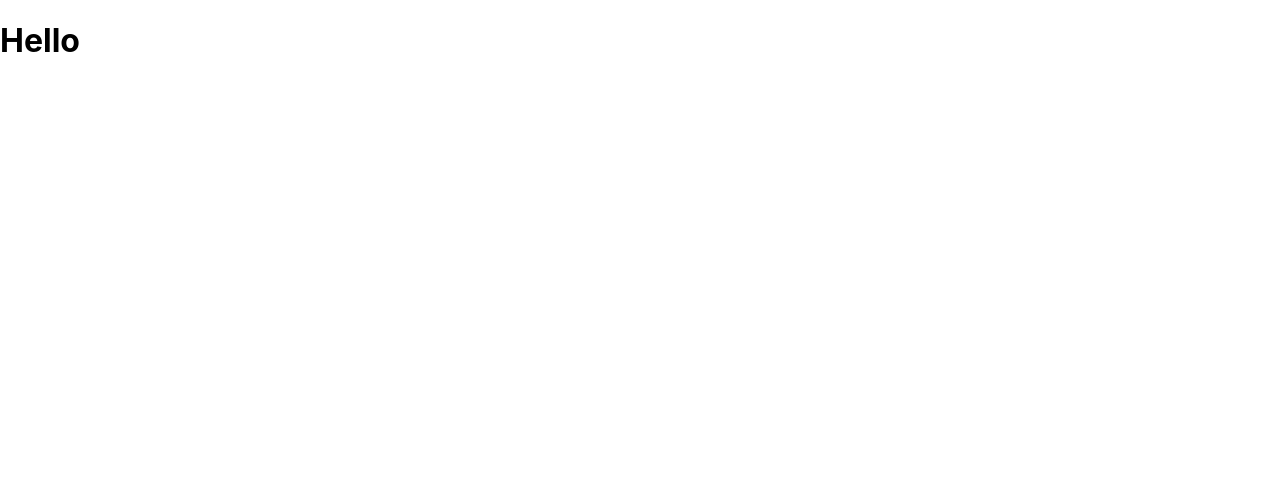
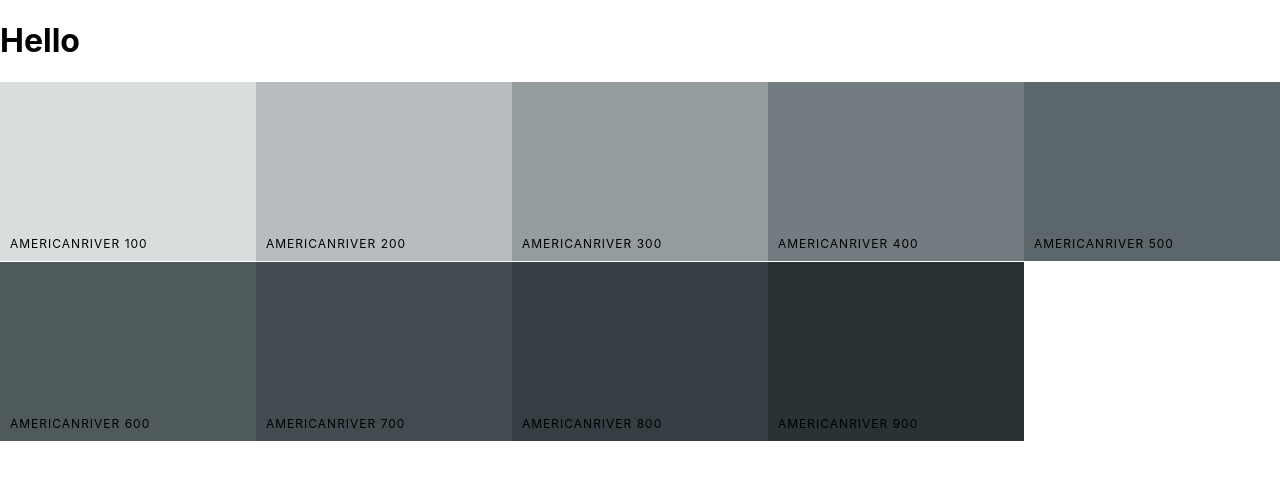
Before and after one commit to dk7696822/Color-Palette, a React (Create React App) app in the folder colors-app/: page /palette/flat-ui-colors-american/americanriver in a window 1280 px wide. Shown: the top 480 px of the page. Built offline with nearby package versions, Linux system fonts and the light colour scheme; the HTML template or start-up script is replaced by a standard one.

Commit message:
display more colors

```diff
--- a/colors-app/src/App.js
+++ b/colors-app/src/App.js
@@ -36,7 +36,14 @@
         <Route
           exact
           path="/palette/:paletteId/:colorId"
-          render={() => <SingleColorPalette />}
+          render={(routeProps) => (
+            <SingleColorPalette
+              colorId={routeProps.match.params.colorId}
+              palette={generatePalette(
+                this.findPalette(routeProps.match.params.paletteId)
+              )}
+            />
+          )}
         />
       </Switch>
     );
--- a/colors-app/src/ColorBox.js
+++ b/colors-app/src/ColorBox.js
@@ -16,7 +16,7 @@
     });
   }
   render() {
-    const { name, background, paletteId, id } = this.props;
+    const { name, background, paletteId, id, showLink } = this.props;
     const { copied } = this.state;
 
     return (
@@ -36,12 +36,14 @@
             </div>
             <button className="copy-button">Copy</button>
           </div>
+          {showLink && (
             <Link
               to={`/palette/${paletteId}/${id}`}
               onClick={(e) => e.stopPropagation()}
             >
               <span className="see-more">More</span>
             </Link>
+          )}
         </div>
       </CopyToClipboard>
     );
--- a/colors-app/src/Palette.js
+++ b/colors-app/src/Palette.js
@@ -25,6 +25,7 @@
           key={color.id}
           id={color.id}
           paletteId={id}
+          showLink={true}
         />
       );
     });
--- a/colors-app/src/PaletteList.js
+++ b/colors-app/src/PaletteList.js
@@ -16,8 +16,6 @@
             <h1>Welcome to FabColour</h1>
           </nav>
           <div className="palettes">
-            {/* <MiniPalette /> */}
-
             {palettes.map((palette) => {
               return (
                 <MiniPalette
--- a/colors-app/src/SingleColorPalette.js
+++ b/colors-app/src/SingleColorPalette.js
@@ -1,10 +1,36 @@
 import React, { Component } from "react";
+import ColorBox from "./ColorBox";
 
 class SingleColorPalette extends Component {
+  constructor(props) {
+    super(props);
+    this._shades = this.gatherShades(this.props.palette, this.props.colorId);
+  }
+  gatherShades(palette, colorToFilterBy) {
+    let shades = [];
+    let allColors = palette.colors;
+    for (let key in allColors) {
+      shades = shades.concat(
+        allColors[key].filter((color) => color.id === colorToFilterBy)
+      );
+    }
+    return shades.slice(1);
+  }
   render() {
+    const colorBoxes = this._shades.map((color) => {
+      return (
+        <ColorBox
+          key={color.id}
+          name={color.name}
+          background={color.hex}
+          showLink={false}
+        />
+      );
+    });
     return (
-      <div>
+      <div className="Palette">
         <h1>Hello</h1>
+        <div className="Palette-colors">{colorBoxes}</div>
       </div>
     );
   }
```
Lines whose indentation alone changed are shown as unchanged.
